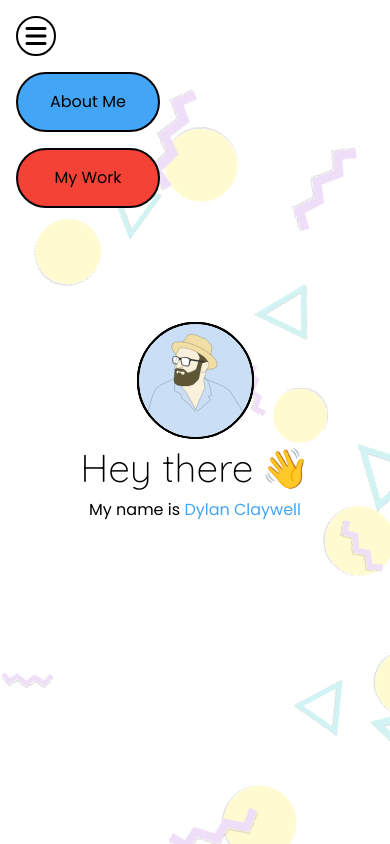
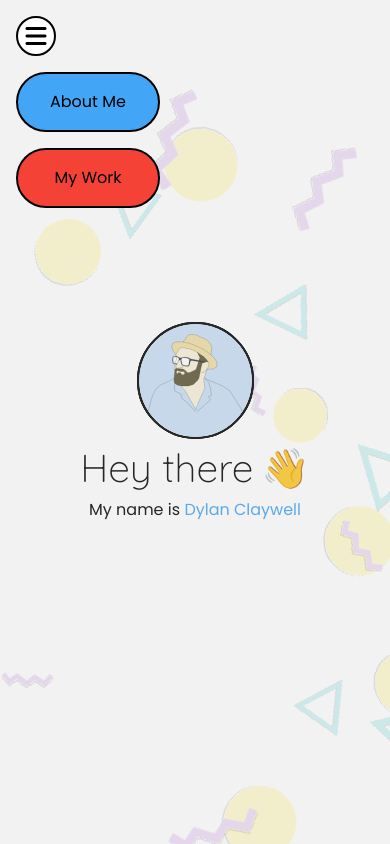
Before and after one commit to dylanclaywell/personal-site, a React (Create React App) app: page / in a window 390 px wide. Both pictures are taken after a click on the button 36 px from the left and 36 px from the top of the page. Shown: the top 844 px of the page. Built offline with nearby package versions, Linux system fonts and the light colour scheme.

Commit message:
Added an overlay when the nav menu is open on mobile

```diff
--- a/src/components/NavBar.tsx
+++ b/src/components/NavBar.tsx
@@ -19,6 +19,17 @@ export function NavBar() {
   )
 
   return (
+    <>
+      <div
+        onClick={() => setIsOpen(false)}
+        className={classnames(
+          'fixed transition-opacity top-0 bottom-0 right-0 left-0 z-[45] w-screen h-screen bg-gray-400',
+          {
+            'opacity-20': isOpen && !isMediumScreen,
+            'opacity-0 pointer-events-none': !isOpen || isMediumScreen,
+          }
+        )}
+      ></div>
       <nav className="fixed top-4 w-fit md:w-full px-4 space-y-4 md:space-y-0 z-50 md:z-0">
         <button
           onClick={() => (isOpen ? setShouldExit(true) : setIsOpen(true))}
@@ -38,6 +49,7 @@ export function NavBar() {
             isOpen={isOpen}
             shouldExit={shouldExit}
             transitionDelay={0}
+            onClick={() => setIsOpen(false)}
           >
             About Me
           </NavLink>
@@ -46,6 +58,7 @@ export function NavBar() {
             color="red"
             isOpen={isOpen}
             transitionDelay={100}
+            onClick={() => setIsOpen(false)}
             onAnimationEnd={() => {
               if (shouldExit) {
                 setShouldExit(false)
@@ -58,5 +71,6 @@ export function NavBar() {
           </NavLink>
         </div>
       </nav>
+    </>
   )
 }
--- a/src/components/NavLink/Desktop.tsx
+++ b/src/components/NavLink/Desktop.tsx
@@ -11,6 +11,7 @@ export function Desktop({
   color,
   transitionDelay,
   classes,
+  onClick: onClickProp,
 }: Props) {
   const classNames = `
     transition-colors rounded-full border-2 border-black font-[Poppins]
@@ -44,7 +45,10 @@ export function Desktop({
           classes
         )}
         href={href}
-        onClick={onClick}
+        onClick={(event) => {
+          onClick(event)
+          onClickProp()
+        }}
         style={{
           transitionDelay: transitionDelay ? `${transitionDelay}ms` : '',
         }}
--- a/src/components/NavLink/Mobile.tsx
+++ b/src/components/NavLink/Mobile.tsx
@@ -14,6 +14,7 @@ export function Mobile({
   isOpen,
   shouldExit,
   onAnimationEnd,
+  onClick: onClickProp,
 }: Props) {
   const nodeRef = useRef<HTMLAnchorElement>(null)
 
@@ -40,7 +41,10 @@ export function Mobile({
             classes
           )}
           href={href}
-          onClick={onClick}
+          onClick={(event) => {
+            onClick(event)
+            onClickProp()
+          }}
           style={{
             transitionDelay: transitionDelay ? `${transitionDelay}ms` : '',
           }}
--- a/src/components/NavLink/NavLink.tsx
+++ b/src/components/NavLink/NavLink.tsx
@@ -13,6 +13,7 @@ export interface Props {
   isOpen: boolean
   shouldExit: boolean
   onAnimationEnd?: () => void
+  onClick: () => void
 }
 
 export function NavLink(args: Props) {
```
Lines whose indentation alone changed are shown as unchanged.
